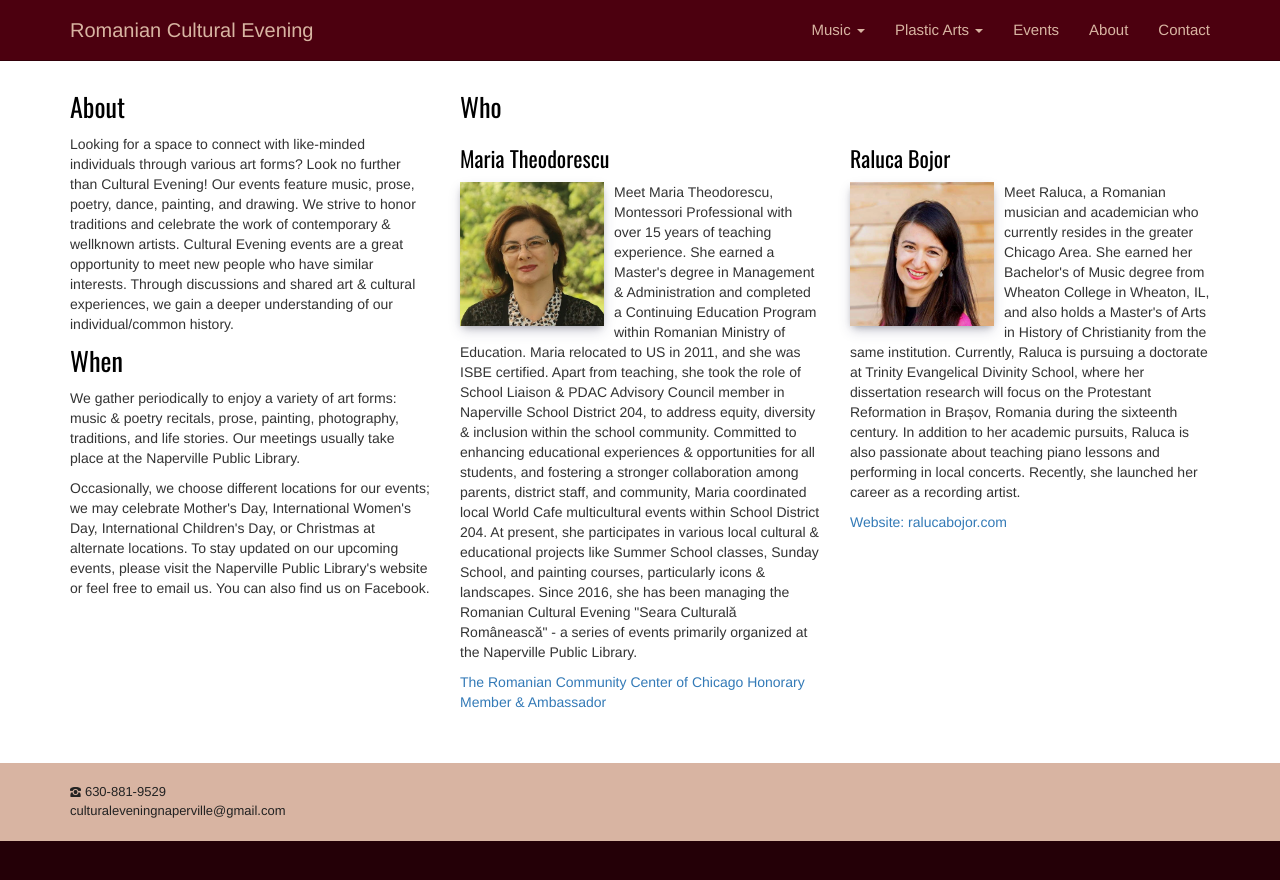
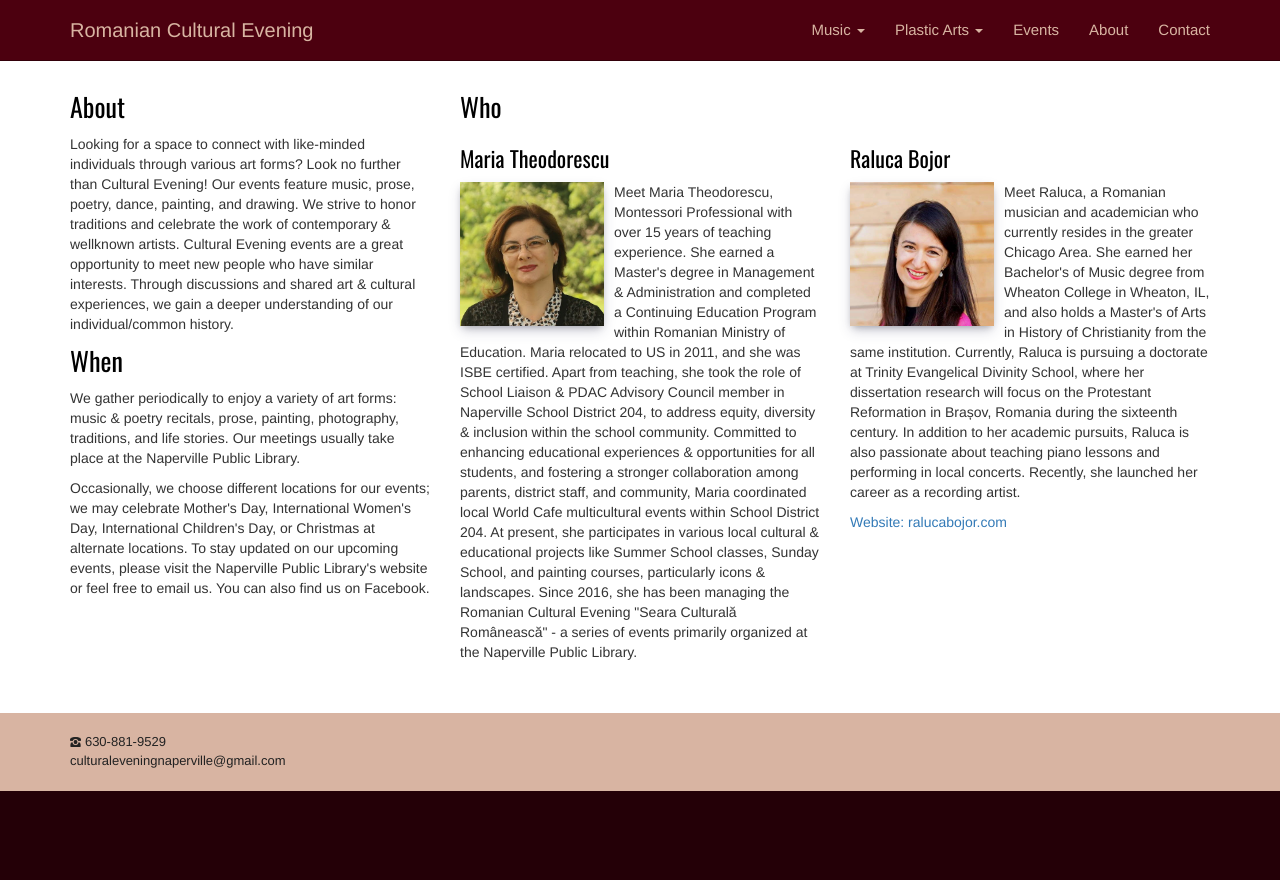
Before and after one commit to adrianth/culteve, a Jekyll site: the page built from en/about.html, in a window 1280 px wide. Shown: the top 880 px of the page. Built offline with Jekyll 4.4.1, drawn with Linux system fonts in a browser that asks for light colours.

Commit message:
honorary

```diff
--- a/en/about.html
+++ b/en/about.html
@@ -35,7 +35,7 @@ title: About
                     <h3>Maria Theodorescu</h3>
                     <img class="img img-responsive presentation" src="{{ site.baseurl }}/img/about/maria.jpg" alt="">
                     <p>Meet Maria Theodorescu, Montessori Professional with over 15 years of teaching experience. She earned a Master's degree in Management & Administration and completed a Continuing Education Program within Romanian Ministry of Education. Maria relocated to US in 2011, and she was ISBE certified. Apart from teaching, she took the role of School Liaison & PDAC Advisory Council member in Naperville School District 204, to address equity, diversity & inclusion within the school community. Committed to enhancing educational experiences & opportunities for all students, and fostering a stronger collaboration among parents, district staff, and community, Maria coordinated local World Cafe multicultural events within School District 204. At present, she participates in various local cultural & educational projects like Summer School classes, Sunday School, and painting courses, particularly icons & landscapes. Since 2016, she has been managing the Romanian Cultural Evening "Seara Culturală Românească" - a series of events primarily organized at the Naperville Public Library.</p>
-                    <p><a href="https://www.rocochicago.org/rccc_honorary">The Romanian Community Center of Chicago Honorary Member & Ambassador</a></p>
+
                 </div>
                 <div class="col-sm-6">
                     <h3>Raluca Bojor</h3>
```
